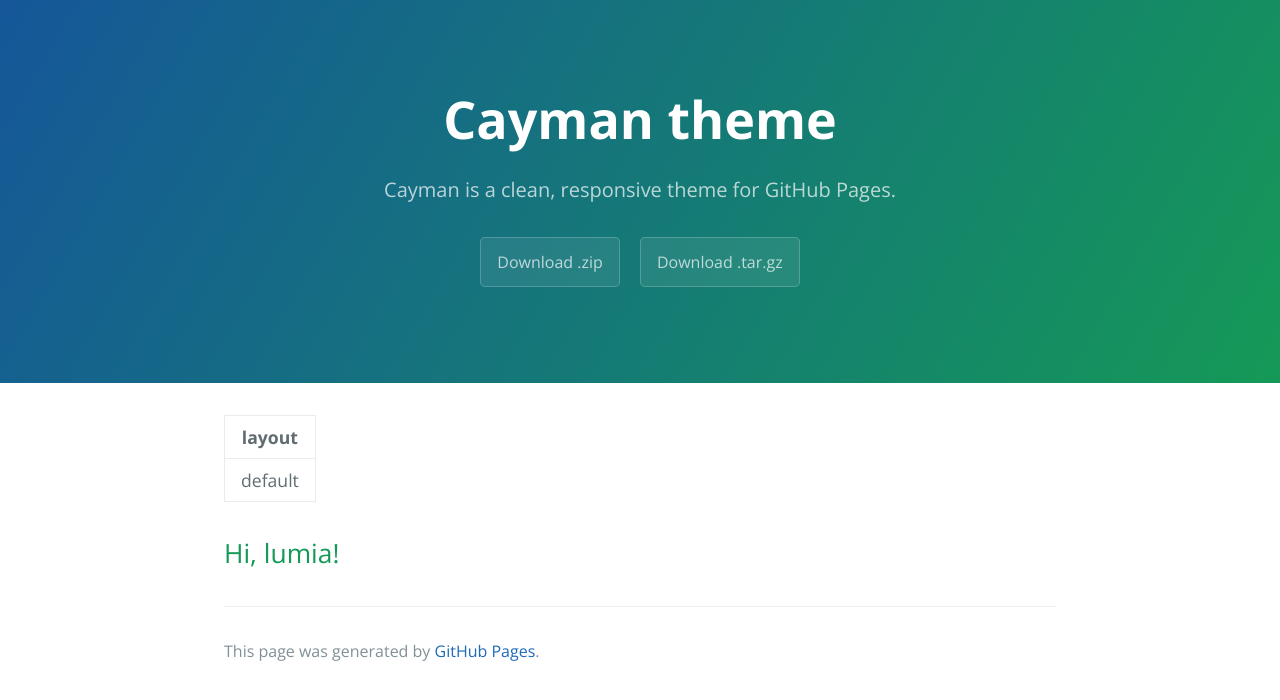
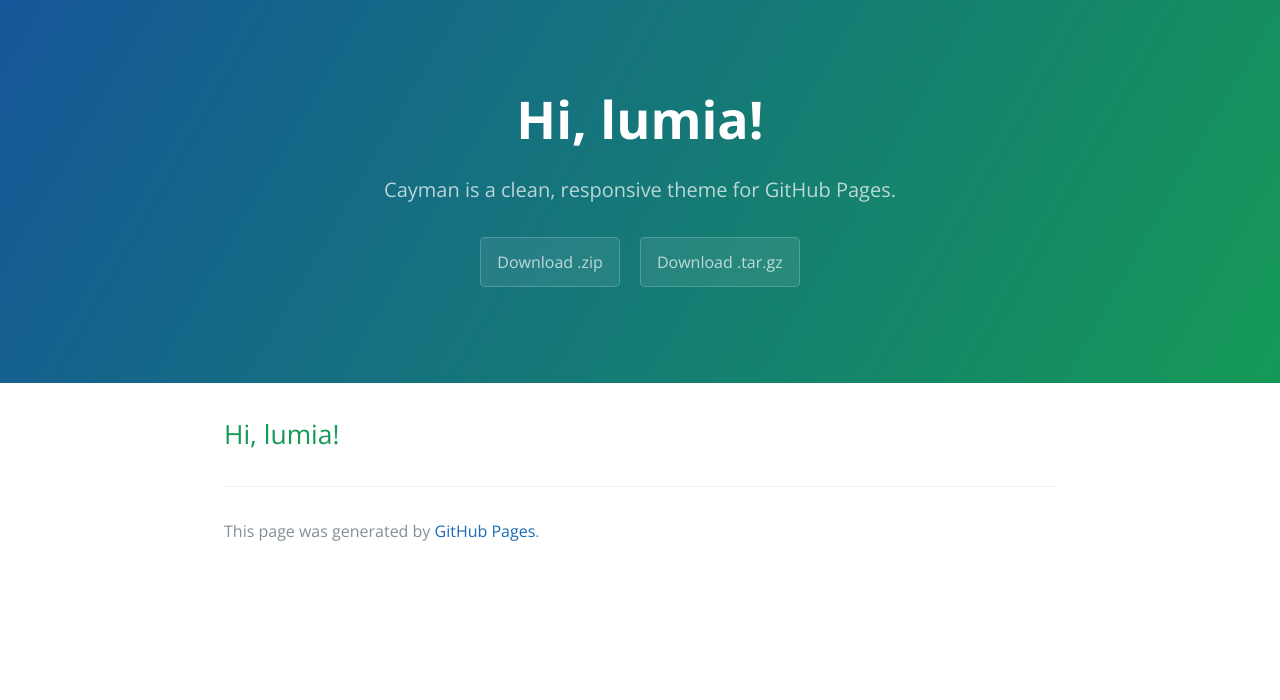
Before and after one commit to lumia65535/lumia65535.github.io, a Jekyll site: the page built from lumia.md, in a window 1280 px wide. Shown: the top 700 px of the page. Built offline with Jekyll 4.4.1, drawn with Linux system fonts in a browser that asks for light colours; our own code applies the rules of GitHub Pages for plain Markdown files.

Commit message:
modify lumia.md

```diff
--- a/lumia.md
+++ b/lumia.md
@@ -1,5 +1,5 @@
-| layout  |
-| ------- |
-| default |
+---
+layout: default
+---
 
 ## Hi, lumia!
```
